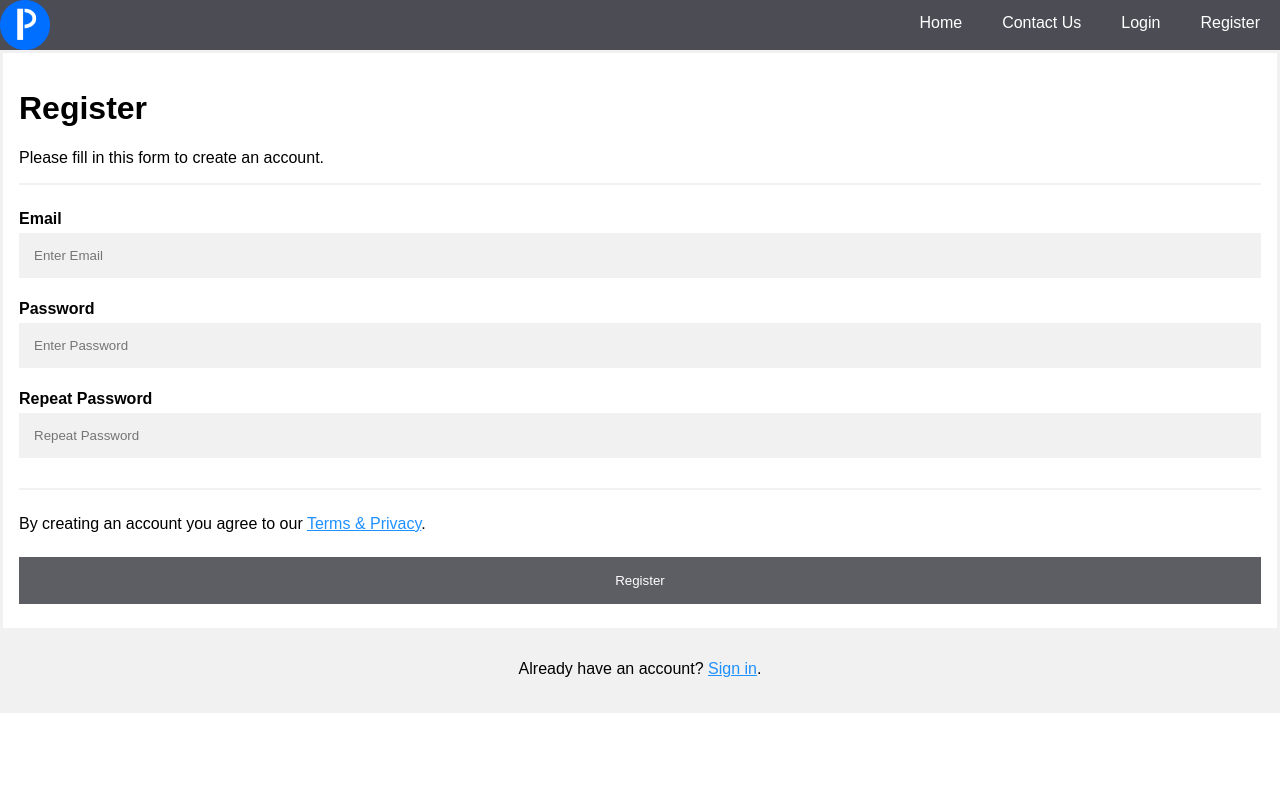
After one commit to aaronjs98/webtech, a Flask app: page /Register in a window 1280 px wide. The commit adds this page. Run offline with Flask 2, Linux system fonts and the light colour scheme.

Commit message:
update project

```diff
--- a/Project/main.py
+++ b/Project/main.py
@@ -1,13 +1,20 @@
 from flask import Flask, render_template
-import os
 
 app = Flask(__name__)
-IMG_FOLDER = os.path.join('static', 'images')
-app.config['UPLOAD_FOLDER'] = IMG_FOLDER
 @app.route('/')
 def index():
-    IMG_LIST = os.listdir('static/images')
-    IMG_LIST = ['images/'+ i for i in IMG_LIST]
-    return render_template('index.html', imagelist=IMG_LIST)
+    return render_template('index.html')
+
+@app.route('/ContactUs')
+def ContactUs():
+    return render_template('Contactus.html')
+
+@app.route('/Login')
+def Login():
+    return render_template('login.html')
+
+@app.route('/Register')
+def Register():
+    return render_template('Register.html')
 if __name__=='__main__':
     app.run(host='0.0.0.0', deabug=True)
--- /dev/null
+++ b/Project/static/css/pages.css
@@ -0,0 +1,151 @@
+* {
+	box-sizing: border-box;
+}
+
+body, html{
+	font-family:Arial,Helvetica,sans-serif;
+height: 100%;
+margin: 0;
+}
+
+.navbar{
+	overflow:  hidden;
+background-color: #4C4C54;
+}
+
+.navbar a{
+  float: right;
+	display: block;
+	color: white;
+	text-align: center;
+	padding: 14px 20px;
+	text-decoration: none;
+}
+
+.navbar a:hover{
+	color: #006EFF;
+}
+
+.logo-nav{
+	float: left;
+	height: 50px;
+	width: 50px;
+
+}
+
+form {
+  border: 3px solid #f1f1f1;
+}
+
+
+input[type=text], input[type=password] {
+  width: 100%;
+  padding: 12px 20px;
+  margin: 8px 0;
+  display: inline-block;
+  border: 1px solid #ccc;
+  box-sizing: border-box;
+}
+
+
+button {
+  background-color: #4C4C54;
+  color: white;
+  padding: 14px 20px;
+  margin: 8px 0;
+  border: none;
+  cursor: pointer;
+  width: 100%;
+}
+
+
+button:hover {
+  opacity: 0.8;
+}
+
+
+.cancelbtn {
+  width: auto;
+  padding: 10px 18px;
+  background-color: ##4C4C54;
+}
+
+
+.imgcontainer {
+  text-align: center;
+  margin: 24px 0 12px 0;
+}
+
+
+img.logo {
+  width: 40%;
+  border-radius: 50%;
+}
+
+
+.container {
+  padding: 16px;
+}
+
+
+span.psw {
+  float: right;
+  padding-top: 16px;
+}
+
+
+@media screen and (max-width: 300px) {
+  span.psw {
+    display: block;
+    float: none;
+  }
+  .cancelbtn {
+    width: 100%;
+  }
+}
+
+input[type=text], input[type=password] {
+  width: 100%;
+  padding: 15px;
+  margin: 5px 0 22px 0;
+  display: inline-block;
+  border: none;
+  background: #f1f1f1;
+}
+
+input[type=text]:focus, input[type=password]:focus {
+  background-color: #ddd;
+  outline: none;
+}
+
+
+hr {
+  border: 1px solid #f1f1f1;
+  margin-bottom: 25px;
+}
+
+
+.registerbtn {
+  background-color: ##4C4C54;
+  color: white;
+  padding: 16px 20px;
+  margin: 8px 0;
+  border: none;
+  cursor: pointer;
+  width: 100%;
+  opacity: 0.9;
+}
+
+.registerbtn:hover {
+  opacity:1;
+}
+
+
+a {
+  color: dodgerblue;
+}
+
+.signin {
+  background-color: #f1f1f1;
+  text-align: center;
+}
--- /dev/null
+++ b/Project/templates/Register.html
@@ -0,0 +1,44 @@
+<!DOCTYPE html>
+<head>
+	<link rel="icon" type="image/png" sizes="16x16" href="{{url_for('static', filename='images/favicon-16x16.png')}}">
+  <meta charset="utf-8">
+  <link rel="stylesheet" href="{{url_for('static', filename='css/pages.css')}}">
+  <title>Picto</title>
+</head>
+<body>
+    <div class="navbar">
+
+	    <img class="logo-nav" src="{{url_for('static', filename='images/logo.png')}}" alt="logo">
+      <a href="/Register">Register</a>
+      <a href="/Login">Login</a>
+      <a href="/ContactUs">Contact Us</a>
+      <a href="/">Home</a>
+
+</div>
+<form action="/">
+      <div class="container">
+        <h1>Register</h1>
+        <p>Please fill in this form to create an account.</p>
+        <hr>
+
+        <label for="email"><b>Email</b></label>
+        <input type="text" placeholder="Enter Email" name="email" id="email" required>
+
+        <label for="psw"><b>Password</b></label>
+        <input type="password" placeholder="Enter Password" name="psw" id="psw" required>
+
+        <label for="psw-repeat"><b>Repeat Password</b></label>
+        <input type="password" placeholder="Repeat Password" name="psw-repeat" id="psw-repeat" required>
+        <hr>
+
+        <p>By creating an account you agree to our <a href="#">Terms & Privacy</a>.</p>
+        <button type="submit" class="registerbtn">Register</button>
+      </div>
+
+      <div class="container signin">
+        <p>Already have an account? <a href="/Login">Sign in</a>.</p>
+      </div>
+    </form>
+
+</body>
+</html>
```
Also changed, not shown: Project/static/css/main.css (+33 -3 lines), Project/templates/Contactus.html (added, +34 -0 lines), Project/templates/index.html (+8 -7 lines), Project/templates/login.html (added, +44 -0 lines), Project/static/images/favicon-16x16.png (renamed from Project/images/favicon-16x16.png), Project/static/images/logo.png (renamed from Project/images/logo.png), Project/static/images/mainbg.jpg (renamed from Project/images/mainbg.jpg), Project/templates/account.html (added), Project/templates/landing.html (added).
